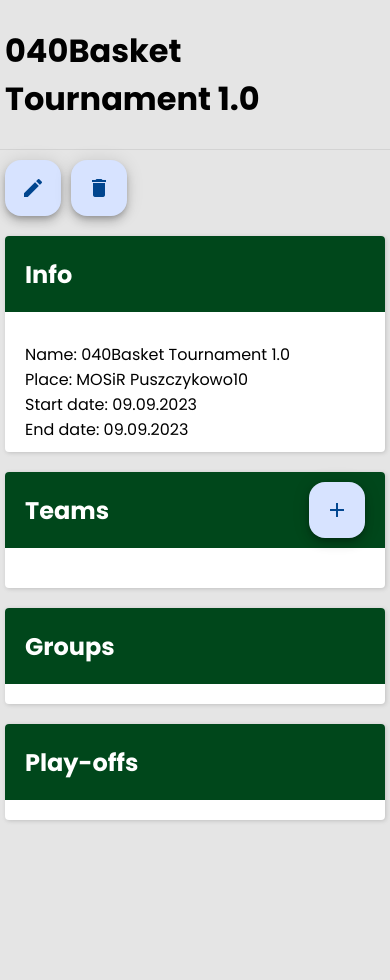
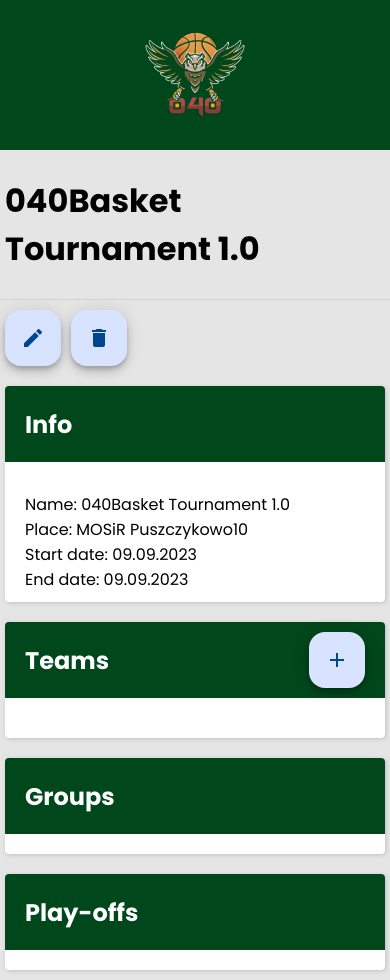
Before and after one commit to kwiatkowskijan/040basket-league, an Angular app: page /tournament/0 in a window 390 px wide. Before the commit the page ends 844 px from the top, so only its background shows below. Built offline with nearby package versions, Linux system fonts and the light colour scheme; data requests are answered from the project's data file.

Commit message:
Responsive navbar

```diff
--- a/src/app/app.component.css
+++ b/src/app/app.component.css
@@ -15,8 +15,13 @@
 }
 
 @media only screen and (max-width: 768px) {
+    .main-container {
+        flex-direction: column;
+    }
+
     .navigation {
-        display: none;
+        width: 100%;
+        min-height: 15%;
     }
 
     .content-container {
--- a/src/app/navbar/navbar.component.css
+++ b/src/app/navbar/navbar.component.css
@@ -39,7 +39,11 @@
 }
 
 @media (max-width: 768px) {
-    .main-navbar {
+    .logo {
+        border: none;
+    }
+
+    .menu {
         display: none;
     }
 }
--- a/src/app/tournament-details/tournament-details.component.css
+++ b/src/app/tournament-details/tournament-details.component.css
@@ -1,13 +1,3 @@
-.title-area {
-    display: flex;
-    flex-direction: row;
-    justify-content: space-between;
-    align-items: center;
-    align-content: center;
-    width: 100%;
-    margin-bottom: 20px;
-}
-
 .title-area-buttons button {
     margin-right: 10px;
 }
```
